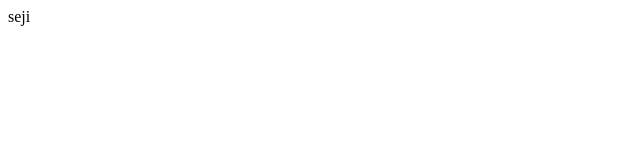
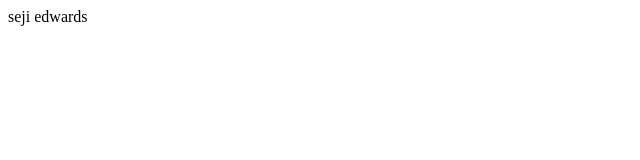
Before and after one commit to sedwards154/html-me-somehting, a plain HTML site: page index.html in a window 1280 px wide. Shown: the full height of the page, 0-640 px from the left. Drawn offline with Linux system fonts and the light colour scheme.

Commit message:
created index.html file

```diff
--- a/index.html
+++ b/index.html
@@ -1 +1 @@
-<p>seji</p>
+<p>seji edwards</p>
```
